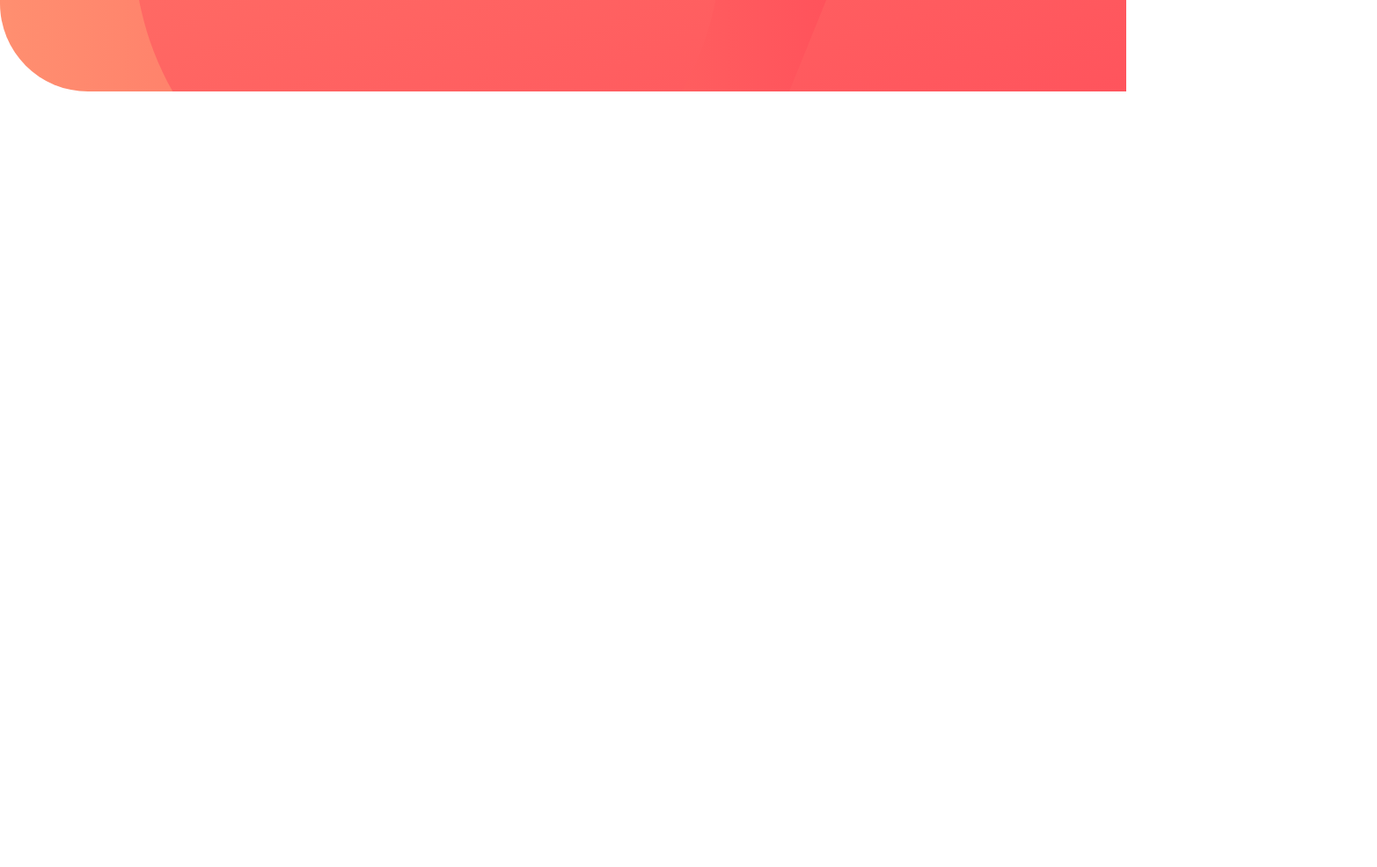
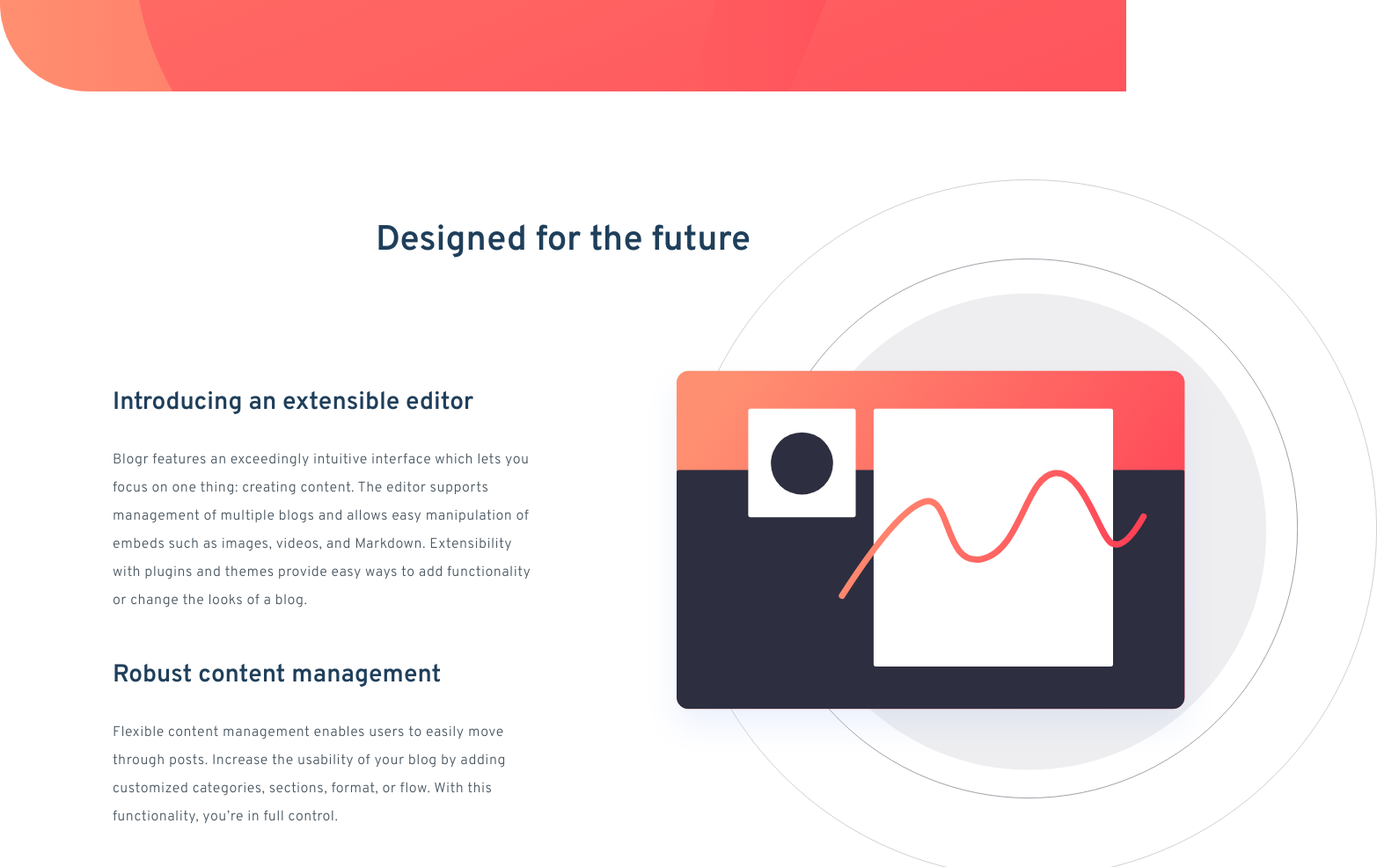
Before and after one commit to Zachcos/FeMentor-BlogrLandingPage, a plain HTML site: page index.html in a window 1280 px wide. Shown: the part 496-1482 px from the top of the page at 88% size, 1565 px wide, since content can reach past the window. Before the commit the page ends 800 px from the top, so only its background shows below. Drawn offline with Linux system fonts and the light colour scheme.

Commit message:
Add styles for #future section

```diff
--- a/css/main.scss
+++ b/css/main.scss
@@ -40,6 +40,7 @@ html {
   font-family: "Overpass", sans-serif;
   font-size: 100%;
   font-weight: 300;
+  overflow-x: hidden;
 }
 .content {
   margin: 0 auto;
@@ -185,7 +186,50 @@ html {
   }
 }
 
-#future,
+#future {
+  position: relative;
+  .content {
+    display: flex;
+    flex-wrap: wrap;
+  }
+  .title {
+    color: $text__heading;
+    font-size: 2.5rem;
+    font-weight: 600;
+    margin: 150px 0;
+    text-align: center;
+    width: 100%;
+  }
+  .perks {
+    width: 47%;
+    .perk {
+      &:nth-child(2) {
+        margin-top: 55px;
+      }
+      &--title {
+        color: $text__heading;
+        font-size: 1.75rem;
+        font-weight: 600;
+        margin-bottom: 35px;
+      }
+      &--details {
+        color: $text__bodyCopy;
+        font-weight: 400;
+        letter-spacing: 0.5px;
+        line-height: 2rem;
+      }
+    }
+  }
+  .graphic {
+    position: absolute;
+    right: -285px;
+    top: 100px;
+    width: 65%;
+    img {
+      width: 100%;
+    }
+  }
+}
 #phones,
 #laptop,
 #footer {
```
Also changed, not shown: css/main.css, 1 other file.
